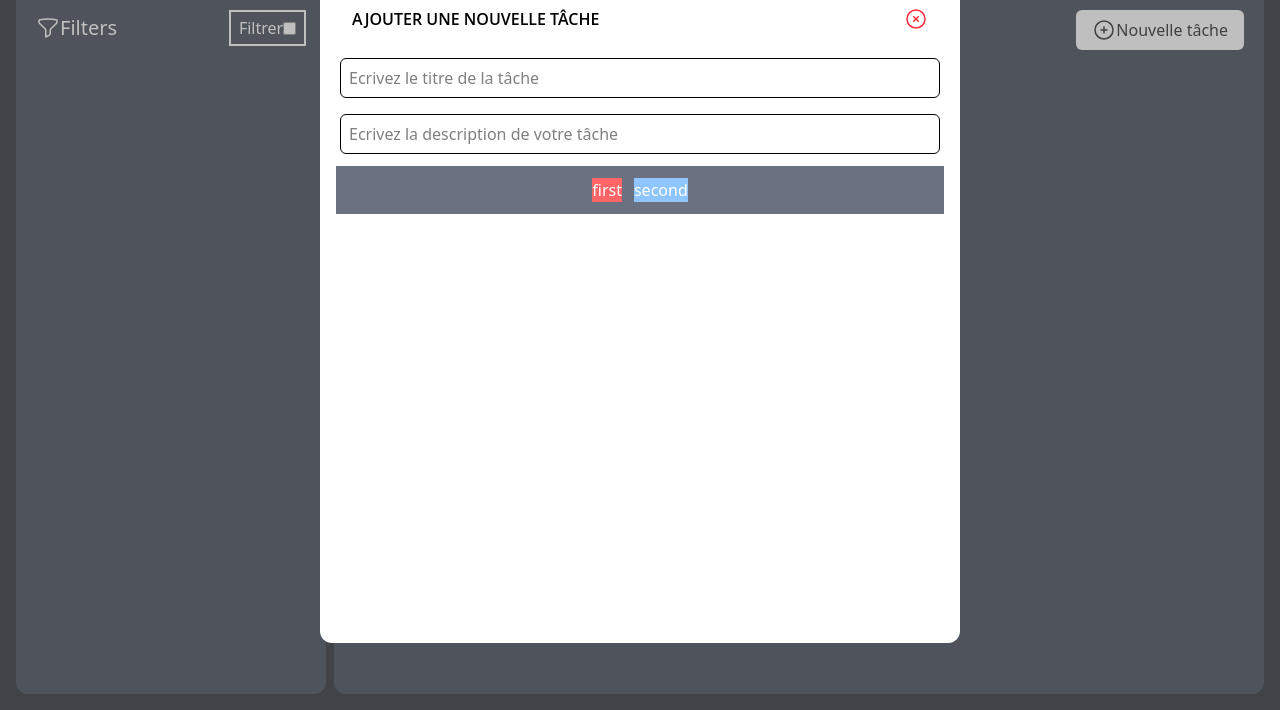
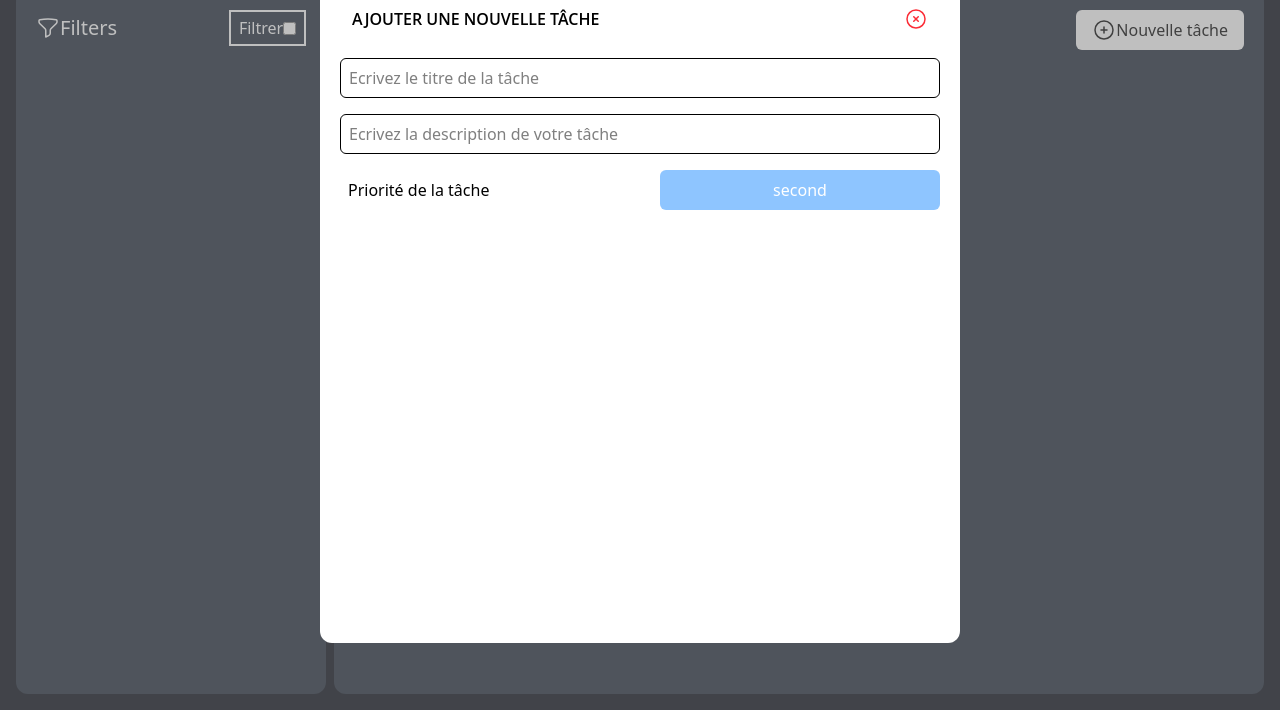
Before and after one commit to Kizbernadet/Taskly__toDoApp, a website with bundled scripts: page front/index.html in a window 1280 px wide. Shown: the part 90-800 px from the top of the page. Built offline with nearby package versions, Linux system fonts and the light colour scheme; no server answers; a web font is replaced by a local one.

Commit message:
mise à jour

```diff
--- a/front/index.html
+++ b/front/index.html
@@ -58,11 +58,11 @@
                             <div class="form__items">
                                 <input class="input__form" type="text" name="taskDescription" id="taskDescription" placeholder="Ecrivez la description de votre tâche">
                             </div>
-                            <div data-id="taskOptions" class="form__items gap-x-3 bg-gray-500">
-                                <div class="bg-red-400">
-                                    first
+                            <div data-id="taskOptions" class="form__items gap-x-10">
+                                <div class="w-1/2 rounded-md px-2 py-1.5 flex justify-between">
+                                    <button class="text-black" type="button">Priorité de la tâche</button>
                                 </div>
-                                <div class="bg-blue-300">
+                                <div class="bg-blue-300 w-1/2 h-full rounded-md px-2 py-1.5 flex-centered">
                                     second
                                 </div>
                                 <!-- <label for="taskPriority" class="w-30 p-2 h-4/5 text-black">Priorité</label>
```
Also changed, not shown: front/css/output.css.
